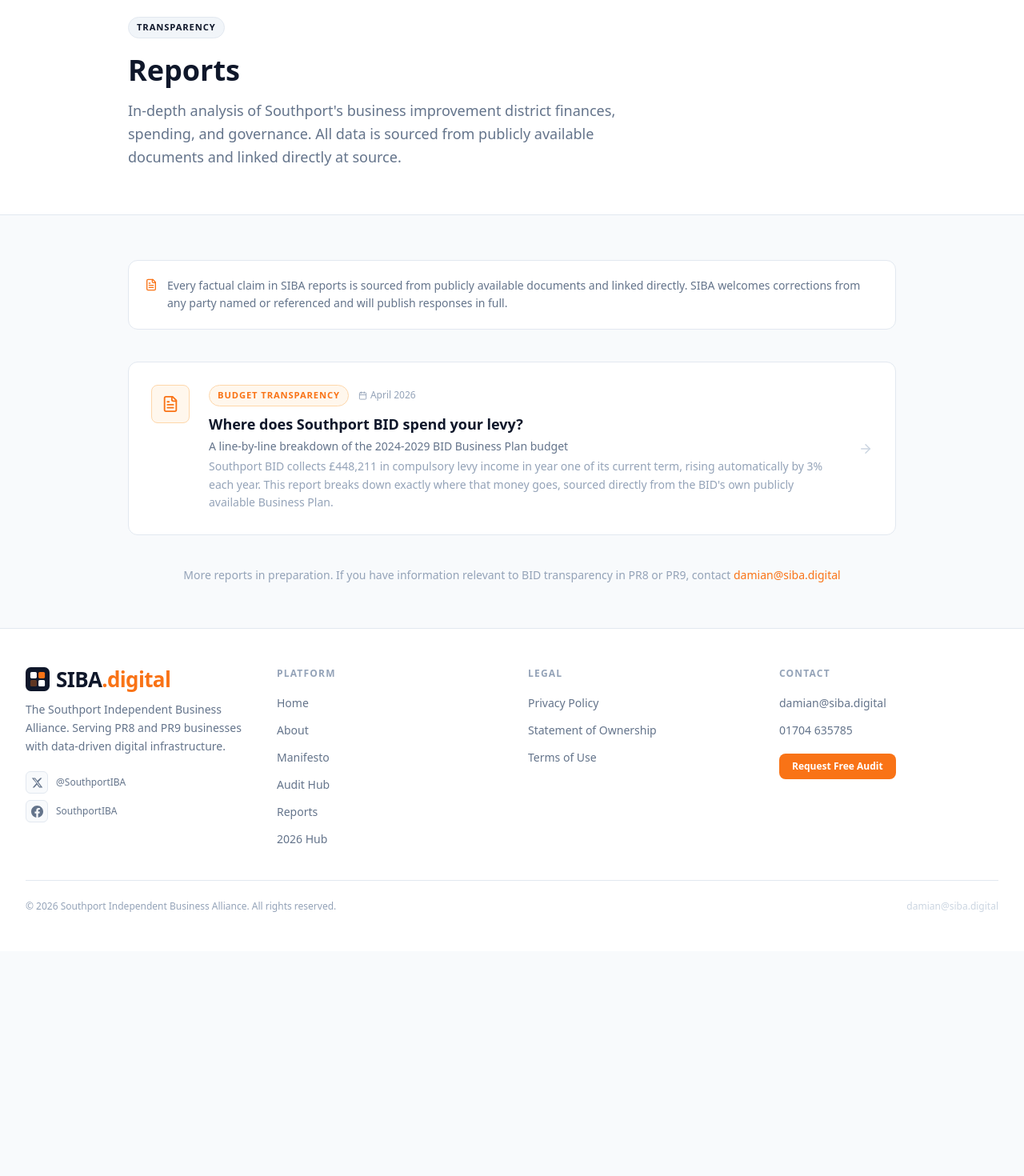
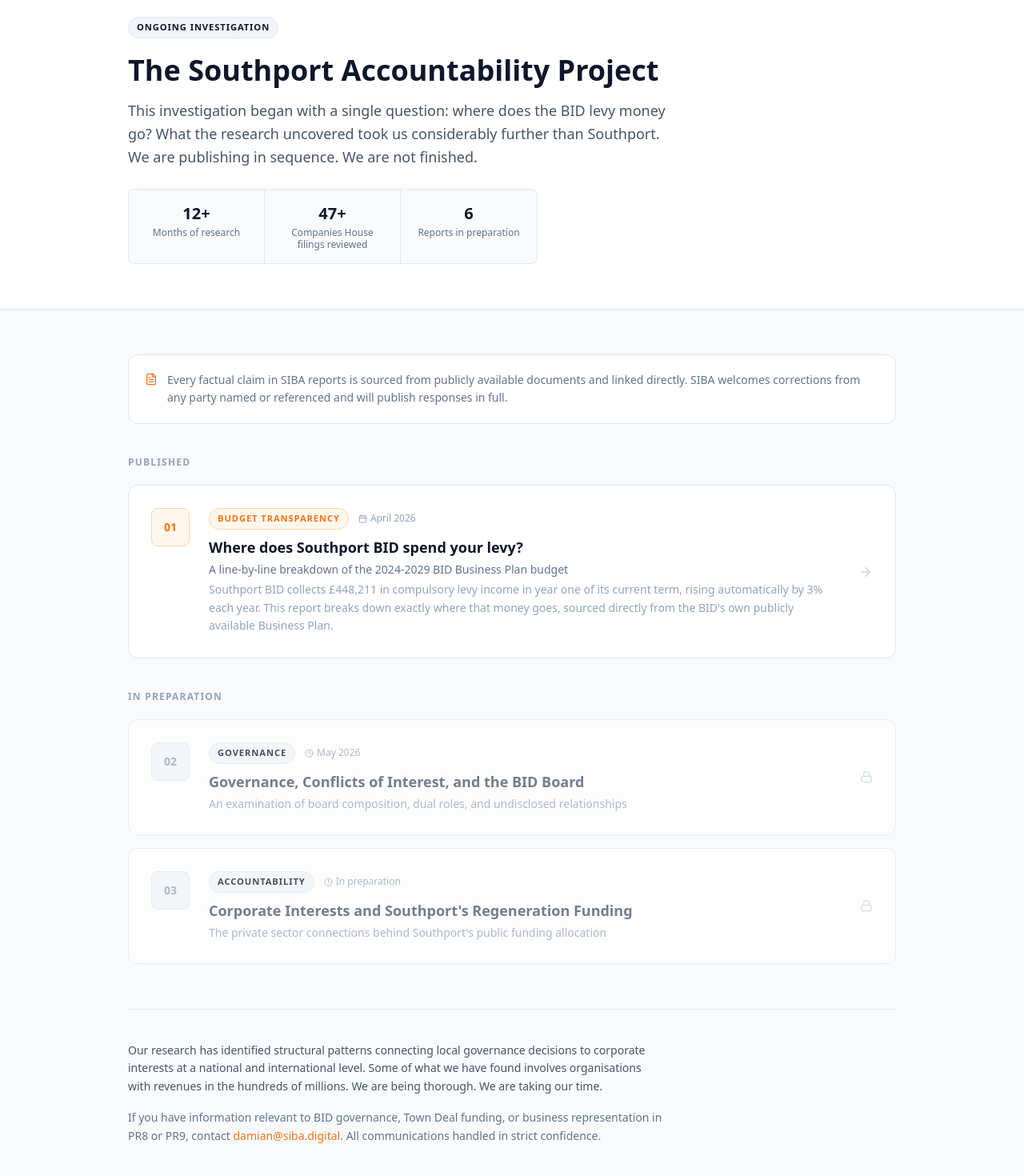
Before and after one commit to damian756/siba.digital, a Next.js app: page /reports in a window 1280 px wide. Shown: the part 100-1570 px from the top of the page at 80% size. Before the commit the page ends 1289 px from the top, so only its background shows below. Built offline with nearby package versions, Linux system fonts and the light colour scheme.

Commit message:
Reframe reports as Southport Accountability Project, add report band to homepage, serialise report list with locked upcoming cards, investigation sign-off copy, bump sitemap priority

```diff
--- a/app/page.tsx
+++ b/app/page.tsx
@@ -120,6 +120,31 @@ export default function HomePage() {
                 />
               </div>
             </div>
+          </div>
+        </div>
+      </section>
+
+      {/* Report prominence band */}
+      <section className="bg-[#0f172a] border-b border-[#1e293b]">
+        <div className="mx-auto max-w-7xl px-4 sm:px-6 lg:px-8 py-4">
+          <div className="flex flex-col sm:flex-row sm:items-center gap-3 sm:gap-6">
+            <div className="flex items-center gap-3 flex-shrink-0">
+              <span className="flex-shrink-0 w-1 h-8 rounded-full bg-[#f97316]" />
+              <span className="text-xs font-bold uppercase tracking-widest text-[#f97316]">Published</span>
+            </div>
+            <div className="flex flex-col sm:flex-row sm:items-center gap-1 sm:gap-4 flex-1 min-w-0">
+              <p className="text-sm font-semibold text-white leading-snug">
+                Where does Southport BID spend your levy? A line-by-line breakdown of the 2024 budget.
+              </p>
+              <p className="hidden sm:block text-[#475569] text-xs flex-shrink-0">Report 01</p>
+            </div>
+            <Link
+              href="/reports/southport-bid-budget-2024"
+              className="inline-flex items-center gap-1.5 text-sm font-semibold text-[#f97316] hover:text-orange-400 transition-colors flex-shrink-0"
+            >
+              Read the report
+              <ArrowRight size={14} />
+            </Link>
           </div>
         </div>
       </section>
--- a/app/reports/page.tsx
+++ b/app/reports/page.tsx
@@ -1,25 +1,26 @@
 import type { Metadata } from "next";
 import Link from "next/link";
-import { ArrowRight, FileText, Calendar } from "lucide-react";
+import { ArrowRight, FileText, Calendar, Lock, Clock } from "lucide-react";
 
 export const metadata: Metadata = {
-  title: "SIBA Reports: Transparency and Data",
+  title: "SIBA Reports: The Southport Accountability Project",
   description:
-    "In-depth transparency reports on Southport's Business Improvement District. All data sourced from publicly available documents.",
+    "An ongoing investigation into BID governance, levy spending, and the corporate interests shaping Southport's regeneration. Publishing in sequence.",
   alternates: {
     canonical: "https://www.siba.digital/reports",
   },
   openGraph: {
-    title: "SIBA Reports: Transparency and Data | SIBA Digital",
+    title: "SIBA Reports: The Southport Accountability Project",
     description:
-      "In-depth transparency reports on Southport's Business Improvement District. All data sourced from publicly available documents.",
+      "An ongoing investigation into BID governance, levy spending, and the corporate interests shaping Southport's regeneration. Publishing in sequence.",
     url: "https://www.siba.digital/reports",
     type: "website",
   },
 };
 
-const reports = [
+const publishedReports = [
   {
+    number: "01",
     slug: "southport-bid-budget-2024",
     title: "Where does Southport BID spend your levy?",
     subtitle: "A line-by-line breakdown of the 2024-2029 BID Business Plan budget",
@@ -30,24 +31,59 @@ const reports = [
   },
 ];
 
+const upcomingReports = [
+  {
+    number: "02",
+    title: "Governance, Conflicts of Interest, and the BID Board",
+    subtitle: "An examination of board composition, dual roles, and undisclosed relationships",
+    date: "May 2026",
+    category: "Governance",
+  },
+  {
+    number: "03",
+    title: "Corporate Interests and Southport's Regeneration Funding",
+    subtitle: "The private sector connections behind Southport's public funding allocation",
+    date: "In preparation",
+    category: "Accountability",
+  },
+];
+
+const methodologyStats = [
+  { value: "12+", label: "Months of research" },
+  { value: "47+", label: "Companies House filings reviewed" },
+  { value: "6", label: "Reports in preparation" },
+];
+
 export default function ReportsPage() {
   return (
     <div className="min-h-screen bg-[#f8fafc]">
       {/* Header */}
       <div className="bg-white border-b border-[#e2e8f0]">
         <div className="mx-auto max-w-5xl px-4 sm:px-6 lg:px-8 py-14">
-          <span className="badge badge-navy mb-5">Transparency</span>
-          <h1 className="text-4xl font-bold text-[#0f172a] mb-4">Reports</h1>
-          <p className="text-lg text-[#64748b] leading-relaxed max-w-2xl">
-            In-depth analysis of Southport&apos;s business improvement district finances,
-            spending, and governance. All data is sourced from publicly available documents
-            and linked directly at source.
+          <span className="badge badge-navy mb-5">Ongoing Investigation</span>
+          <h1 className="text-4xl font-bold text-[#0f172a] mb-4">
+            The Southport Accountability Project
+          </h1>
+          <p className="text-lg text-[#475569] leading-relaxed max-w-2xl mb-6">
+            This investigation began with a single question: where does the BID levy money go?
+            What the research uncovered took us considerably further than Southport.
+            We are publishing in sequence. We are not finished.
           </p>
+
+          {/* Methodology stats */}
+          <div className="grid grid-cols-3 divide-x divide-[#e2e8f0] border border-[#e2e8f0] rounded-lg bg-[#f8fafc] max-w-lg">
+            {methodologyStats.map((s) => (
+              <div key={s.label} className="px-5 py-4 text-center">
+                <p className="text-xl font-bold text-[#0f172a]">{s.value}</p>
+                <p className="text-xs text-[#64748b] leading-tight mt-0.5">{s.label}</p>
+              </div>
+            ))}
+          </div>
         </div>
       </div>
 
       <div className="mx-auto max-w-5xl px-4 sm:px-6 lg:px-8 py-14">
-        {/* Notice */}
+        {/* Source notice */}
         <div className="card p-5 bg-[#fff7ed] border-[#fed7aa] mb-10">
           <div className="flex gap-3">
             <FileText size={16} className="text-[#f97316] flex-shrink-0 mt-0.5" />
@@ -59,9 +95,13 @@ export default function ReportsPage() {
           </div>
         </div>
 
-        {/* Reports list */}
+        {/* Published reports */}
+        <div className="mb-4">
+          <p className="text-xs font-bold uppercase tracking-widest text-[#94a3b8] mb-5">
+            Published
+          </p>
           <div className="space-y-4">
-          {reports.map((r) => (
+            {publishedReports.map((r) => (
               <Link
                 key={r.slug}
                 href={`/reports/${r.slug}`}
@@ -69,7 +109,7 @@ export default function ReportsPage() {
               >
                 <div className="flex-shrink-0">
                   <div className="flex h-12 w-12 items-center justify-center rounded-lg bg-[#fff7ed] border border-[#fed7aa]">
-                  <FileText size={22} className="text-[#f97316]" />
+                    <span className="text-sm font-bold text-[#f97316]">{r.number}</span>
                   </div>
                 </div>
                 <div className="flex-1 min-w-0">
@@ -92,16 +132,61 @@ export default function ReportsPage() {
               </Link>
             ))}
           </div>
+        </div>
 
-        {/* More coming */}
-        <div className="mt-10 text-center">
-          <p className="text-sm text-[#94a3b8]">
-            More reports in preparation. If you have information relevant to BID transparency
-            in PR8 or PR9, contact{" "}
+        {/* Upcoming reports */}
+        <div className="mt-10">
+          <p className="text-xs font-bold uppercase tracking-widest text-[#94a3b8] mb-5">
+            In preparation
+          </p>
+          <div className="space-y-4">
+            {upcomingReports.map((r) => (
+              <div
+                key={r.number}
+                className="card bg-white p-7 flex flex-col sm:flex-row gap-6 opacity-75"
+              >
+                <div className="flex-shrink-0">
+                  <div className="flex h-12 w-12 items-center justify-center rounded-lg bg-[#f1f5f9] border border-[#e2e8f0]">
+                    <span className="text-sm font-bold text-[#94a3b8]">{r.number}</span>
+                  </div>
+                </div>
+                <div className="flex-1 min-w-0">
+                  <div className="flex flex-wrap items-center gap-3 mb-2">
+                    <span className="badge badge-navy">{r.category}</span>
+                    <span className="inline-flex items-center gap-1 text-xs text-[#94a3b8]">
+                      <Clock size={11} />
+                      {r.date}
+                    </span>
+                  </div>
+                  <h2 className="text-lg font-bold text-[#475569] mb-1">{r.title}</h2>
+                  <p className="text-sm text-[#94a3b8]">{r.subtitle}</p>
+                </div>
+                <div className="flex-shrink-0 self-center">
+                  <Lock size={16} className="text-[#cbd5e1]" />
+                </div>
+              </div>
+            ))}
+          </div>
+        </div>
+
+        {/* Investigation sign-off */}
+        <div className="mt-14 border-t border-[#e2e8f0] pt-10">
+          <div className="max-w-2xl">
+            <p className="text-sm text-[#475569] leading-relaxed mb-4">
+              Our research has identified structural patterns connecting local governance decisions
+              to corporate interests at a national and international level. Some of what we have
+              found involves organisations with revenues in the hundreds of millions. We are being
+              thorough. We are taking our time.
+            </p>
+            <p className="text-sm text-[#64748b] leading-relaxed">
+              If you have information relevant to BID governance, Town Deal funding, or business
+              representation in PR8 or PR9, contact{" "}
               <a href="mailto:damian@siba.digital" className="text-[#f97316] hover:underline">
                 damian@siba.digital
               </a>
+              . All communications handled in strict confidence.
             </p>
+          </div>
         </div>
       </div>
     </div>
--- a/app/reports/southport-bid-budget-2024/page.tsx
+++ b/app/reports/southport-bid-budget-2024/page.tsx
@@ -106,6 +106,9 @@ export default function BidBudgetReportPage() {
           </Link>
           <div className="flex flex-wrap items-center gap-3 mb-4">
             <span className="badge badge-orange">Budget Transparency</span>
+            <span className="inline-flex items-center gap-1.5 text-xs font-semibold text-[#94a3b8] border border-[#e2e8f0] rounded px-2 py-0.5 bg-[#f8fafc]">
+              Report 01 of an ongoing investigation
+            </span>
             <span className="text-xs text-[#94a3b8]">April 2026</span>
           </div>
           <h1 className="text-3xl sm:text-4xl font-bold text-[#0f172a] mb-4 leading-tight">
--- a/app/sitemap.ts
+++ b/app/sitemap.ts
@@ -43,8 +43,8 @@ export default function sitemap(): MetadataRoute.Sitemap {
     {
       url: `${BASE_URL}/reports/southport-bid-budget-2024`,
       lastModified: new Date(),
-      changeFrequency: "monthly",
-      priority: 0.7,
+      changeFrequency: "weekly",
+      priority: 0.9,
     },
     {
       url: `${BASE_URL}/privacy`,
```
Lines whose indentation alone changed are shown as unchanged.
